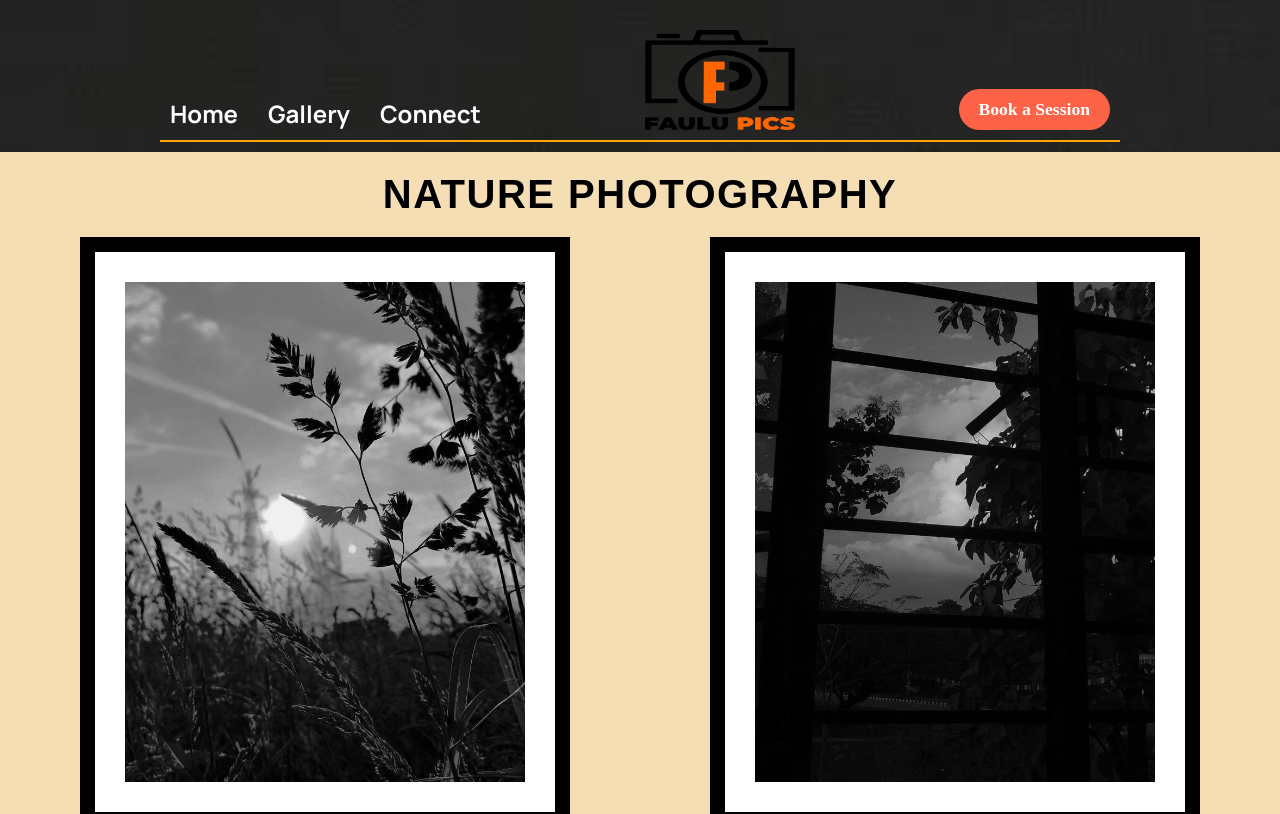
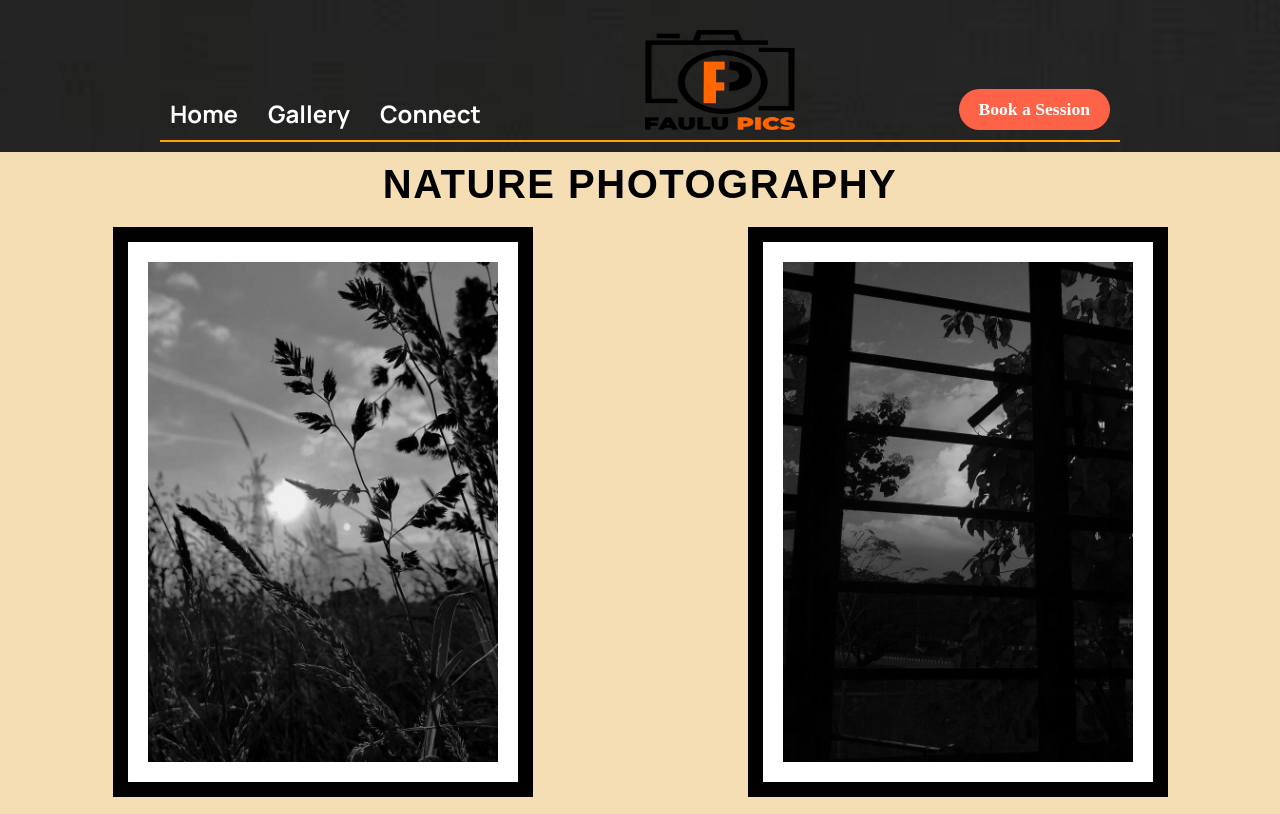
Before and after one commit to bugijay7/issanew, a React (Vite) app: page /portfolio in a window 1280 px wide. Shown: the top 814 px of the page. Built offline with nearby package versions, Linux system fonts and the light colour scheme.

Commit message:
Update gallery.css

```diff
--- a/src/components/gallery.css
+++ b/src/components/gallery.css
@@ -2,13 +2,13 @@
 .gall-container {
   width: 100vw;
   margin: auto;
-  padding: 20px;
+  padding: 10px;
   font-family: 'Arial', sans-serif;
   color: #333;
   background: wheat;
   box-shadow: 0 8px 20px rgba(0, 0, 0, 0.1);
   top: 70px;
-  gap: 20px;
+  gap: 10px;
   margin-bottom: 0;
 }
 
@@ -27,7 +27,7 @@
 .gallery-grid {
   display: grid;
   grid-template-columns: repeat(auto-fit, minmax(450px, 1fr));
-  gap: 20px; /* Add spacing between the grid items */
+  gap: 10px; /* Add spacing between the grid items */
 }
 
 /* Individual gallery item */
@@ -37,7 +37,7 @@
   background-color: white;
   border: 15px solid black;
   margin: auto;
-  padding: 30px;
+  padding: 20px;
   margin-bottom: 20px;
 }
 
@@ -47,7 +47,7 @@
 
 /* Image styling */
 .gallery-img {
-  width: 400px;
+  width: 350px;
   height: 500px;
   object-fit: cover;
   display: block;
@@ -108,7 +108,7 @@
   }
 
   .gallery-item {
-    padding: 15px; /* Reduce padding for smaller screens */
+    padding: 10px; /* Reduce padding for smaller screens */
     background-color: white;
     border: 5px solid black;
   }
```
